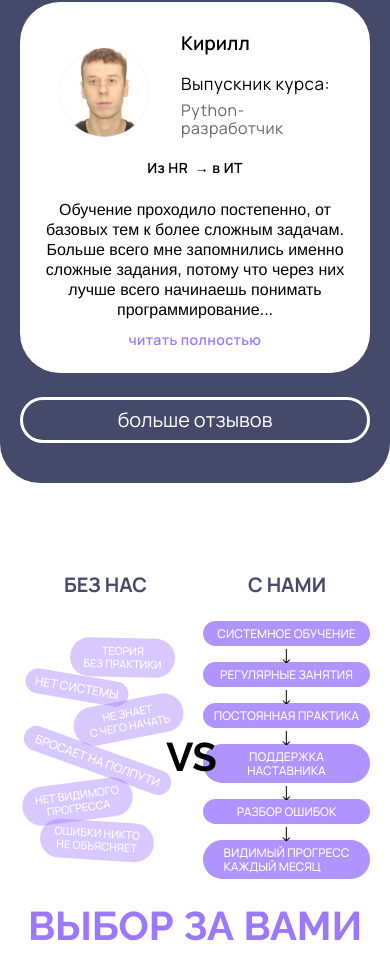
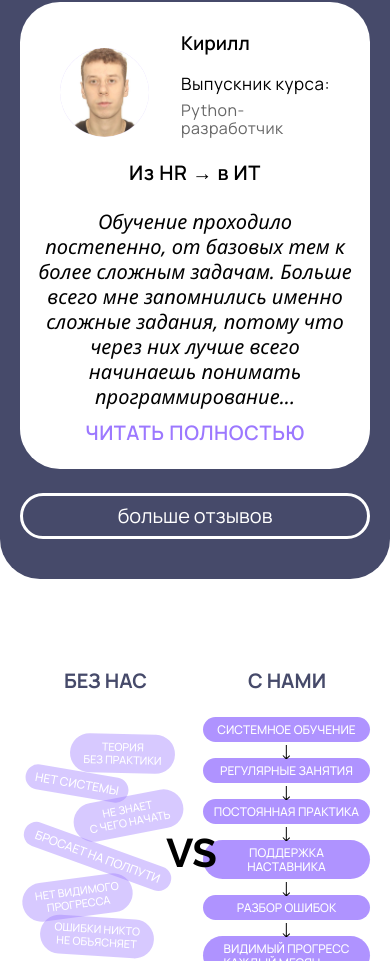
Before and after one commit to rafailvv/innoprog-website, a React (Vite) app: page / in a window 390 px wide. Shown: the part 7183-8144 px from the top of the page. Built offline with nearby package versions, Linux system fonts and the light colour scheme.

Commit message:
Match mobile review typography

```diff
--- a/src/imports/MainScreenMobile/MainScreenMobile.tsx
+++ b/src/imports/MainScreenMobile/MainScreenMobile.tsx
@@ -1882,9 +1882,9 @@ function Frame71() {
 function Frame163() {
   return (
     <div className="content-stretch flex flex-col gap-[12px] items-center justify-center relative shrink-0 w-full">
-      <p className="font-['Segoe_UI:Light_Italic',sans-serif] leading-[20px] min-w-full not-italic relative shrink-0 text-[16px] text-black text-center w-[min-content]">Обучение проходило постепенно, от базовых тем к более сложным задачам. Больше всего мне запомнились именно сложные задания, потому что через них лучше всего начинаешь понимать программирование...</p>
+      <p className="relative shrink-0 site-mobile-review-quote text-black text-center w-full">Обучение проходило постепенно, от базовых тем к более сложным задачам. Больше всего мне запомнились именно сложные задания, потому что через них лучше всего начинаешь понимать программирование...</p>
       <div className="content-stretch flex items-center relative shrink-0">
-        <p className="font-['Manrope:SemiBold',sans-serif] font-semibold leading-[16px] relative shrink-0 text-[#9c78ff] text-[14px] text-center tracking-[0.42px] whitespace-nowrap">читать полностью</p>
+        <p className="font-['Manrope:SemiBold',sans-serif] font-semibold leading-[24px] relative shrink-0 text-[#9c78ff] text-[20px] text-center tracking-[0.6px] whitespace-nowrap">ЧИТАТЬ ПОЛНОСТЬЮ</p>
       </div>
     </div>
   );
@@ -1893,7 +1893,7 @@ function Frame163() {
 function Frame73() {
   return (
     <div className="content-stretch flex flex-col gap-[24px] items-center relative shrink-0 w-full">
-      <p className="font-['Manrope:SemiBold',sans-serif] font-semibold leading-[16px] relative shrink-0 text-[14px] text-black text-center tracking-[0.42px] w-full whitespace-pre-wrap">{`Из HR  → в ИТ`}</p>
+      <p className="font-['Manrope:SemiBold',sans-serif] font-semibold leading-[24px] relative shrink-0 text-[20px] text-black text-center tracking-[0.6px] w-full whitespace-nowrap">Из HR → в ИТ</p>
       <Frame163 />
     </div>
   );
--- a/src/styles/index.css
+++ b/src/styles/index.css
@@ -310,6 +310,15 @@ button,
   letter-spacing: 0;
 }
 
+.site-mobile-review-quote {
+  font-family: "Segoe UI Light", "Segoe UI", sans-serif;
+  font-size: 20px;
+  font-style: italic;
+  font-weight: 300;
+  line-height: 25px;
+  letter-spacing: 0;
+}
+
 .site-consent {
   cursor: pointer;
 }
```
